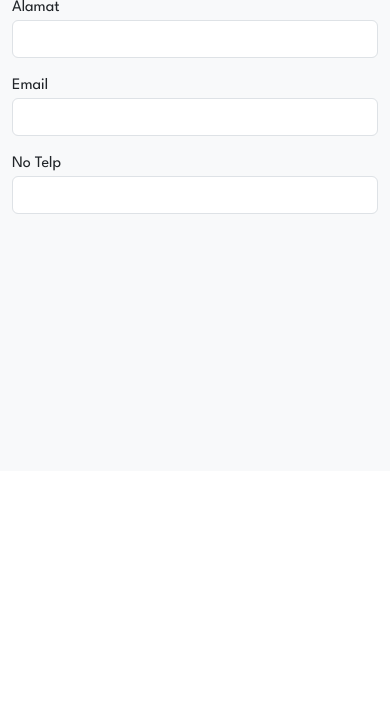
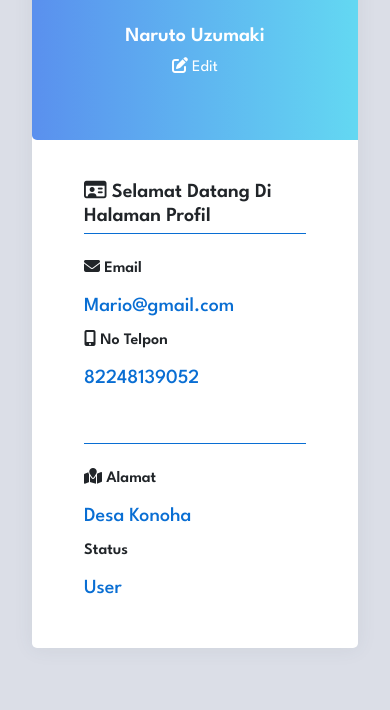
Before and after one commit to Moleen/ZallRentCar, a Flask app: template templates/main/profil.html in a window 390 px wide. Shown: the part 373-1083 px from the top of the page. Before the commit the page ends 587 px from the top, so only its background shows below. Run offline with Flask 3, Linux system fonts and the light colour scheme; the template is opened without the code that fills it, so the values that code supplies are empty; some libraries are stand-ins or nearby versions.

Commit message:
Tampilan Profil

```diff
--- /dev/null
+++ b/static/css/main/profil.css
@@ -0,0 +1,110 @@
+body {
+    background-color: #dbdee7;
+}
+
+.padding {
+    padding: 2rem !important; /* Ubah padding menjadi lebih kecil */
+}
+
+.user-card-full {
+    overflow: hidden;
+}
+
+.card {
+    border-radius: 5px;
+    -webkit-box-shadow: 0 1px 20px 0 rgba(69, 90, 100, 0.08);
+    box-shadow: 0 1px 20px 0 rgba(69, 90, 100, 0.08);
+    border: none;
+    margin-bottom: 30px;
+}
+
+.m-r-0 {
+    margin-right: 0px;
+}
+
+.m-l-0 {
+    margin-left: 0px;
+}
+
+.user-card-full .user-profile {
+    border-radius: 5px 0 0 5px;
+}
+
+.bg-c-lite-green {
+    background: linear-gradient(to right, #5a90ee, #63d8f2);
+}
+
+.user-profile {
+    padding: 20px 0;
+}
+
+.card-block {
+    padding: 1.25rem;
+}
+
+.m-b-25 {
+    margin-bottom: 25px;
+}
+
+.img-radius {
+    border-radius: 5px;
+    width: 200px; /* Kurangi ukuran lebar gambar */
+    height: 200px; /* Kurangi ukuran tinggi gambar */
+}
+
+h6 {
+    font-size: 20px; /* Perbesar ukuran font */
+}
+
+.card .card-block p {
+    line-height: 30px; /* Sesuaikan line-height */
+}
+
+@media only screen and (min-width: 1400px) {
+    p {
+        font-size: 18px; /* Perbesar ukuran font untuk layar besar */
+    }
+}
+
+.card-block {
+    padding: 2.5rem; /* Perbesar padding */
+}
+
+.b-b-default {
+    border-bottom: 1px solid #096ed3;
+}
+
+.m-b-20 {
+    margin-bottom: 20px;
+}
+
+.p-b-5 {
+    padding-bottom: 5px !important;
+}
+
+.m-b-10 {
+    margin-bottom: 10px;
+}
+
+.text-muted {
+    color: #096ed3 !important;
+}
+
+.f-w-600 {
+    font-weight: 600;
+}
+
+.m-t-40 {
+    margin-top: 40px;
+}
+
+.user-card-full .social-link li {
+    display: inline-block;
+}
+
+.user-card-full .social-link li a {
+    font-size: 20px;
+    margin: 0 10px 0 0;
+    -webkit-transition: all 0.3s ease-in-out;
+    transition: all 0.3s ease-in-out;
+}
--- a/templates/main/profil.html
+++ b/templates/main/profil.html
@@ -1,46 +1,73 @@
 {% extends 'main/main_layout.html' %}
 
-{% block js %}
-<script src="{{ url_for('static', filename='js/main/profile.js') }}"></script>
-
+{% block title %}
+| Setting
 {% endblock %}
 
-{% block title %}
-    | Setting
+{% block css %}
+<link rel="stylesheet" href="{{ url_for('static', filename='css/main/profil.css') }}">
 {% endblock %}
 
 {% block content %}
-<section style="margin-top: 10rem;">
+<div class="page-content page-container" id="page-content">
+    <div class="padding">
+        <div class="row d-flex justify-content-center">
+            <div class="col-xl-12 col-md-12">
+                <div class="card user-card-full">
+                    <div class="row m-l-0 m-r-0">
+                        <div class="col-sm-4 bg-c-lite-green user-profile">
+                            <div class="card-block text-center text-white">
+                                <div class="m-b-25">
+                                    <img src="{{ url_for('static', filename='Gambar/naruto.png') }}" class="img-radius">
+                                    <input type="file" id="fileInput" style="display:none;" accept="image/*">
+                                </div>
+                                <h6 class="f-w-600">Naruto Uzumaki</h6>
+                                <i class="mdi mdi-square-edit-outline feather icon-edit m-t-10 f-16"
+                                   id="editIcon" style="cursor:pointer;"></i>
+                                   <i class="fa-solid fa-pen-to-square"></i> Edit
+                            </div>
+                        </div>
+                        <div class="col-sm-8">
+                            <div class="card-block">
+                                <h6 class="m-b-20 p-b-5 b-b-default f-w-600">
+                                    <i class="fa-regular fa-id-card"></i> Selamat Datang Di Halaman Profil
+                                </h6>
 
-    <!-- Profile Section -->
-    <div class="container">
-        <div class="d-flex align-items-center justify-content-between bg-primary text-white rounded px-3 py-2 mb-4">
-            <img src="path_to_profile_icon.png" alt="Profile Icon" class="rounded-circle" width="50">
-            <div class="h4 mb-0">Muhammad Afgan</div>
-        </div>
+                                <div class="row">
+                                    <div class="col-sm-6">
+                                        <p class="m-b-10 f-w-600">
+                                            <i class="fa-solid fa-envelope"></i> Email
+                                        </p>
+                                        <h6 class="text-muted f-w-400">Mario@gmail.com</h6>
+                                    </div>
+                                    <div class="col-sm-6">
+                                        <p class="m-b-10 f-w-600">
+                                            <i class="fa-solid fa-mobile-screen-button"></i> No Telpon
+                                        </p>
+                                        <h6 class="text-muted f-w-400">82248139052</h6>
+                                    </div>
+                                </div>
+                                <h6 class="m-b-20 m-t-40 p-b-5 b-b-default f-w-600"></h6>
+                                <div class="row">
+                                    <div class="col-sm-6">
+                                        <p class="m-b-10 f-w-600">
+                                            <i class="fa-solid fa-map-location"></i> Alamat
+                                        </p>
+                                        <h6 class="text-muted f-w-400">Desa Konoha</h6>
+                                    </div>
 
-        <h2 class="text-center font-weight-bold mb-4">Informasi Profil</h2>
-
-        <div class="mb-3">
-            <label class="font-weight-bold">Nama Lengkap</label>
-            <input type="text" class="form-control" value="{{user_info.username}}" readonly>
-        </div>
-
-        <div class="mb-3">
-            <label class="font-weight-bold">Alamat</label>
-            <input type="text" class="form-control" value="" readonly>
-        </div>
-
-        <div class="mb-3">
-            <label class="font-weight-bold">Email</label>
-            <input type="email" class="form-control" value="{{user_info.email}}" readonly>
-        </div>
-
-        <div class="mb-3">
-            <label class="font-weight-bold">No Telp</label>
-            <input type="text" class="form-control" value="{{user_info.phone}}" readonly>
+                                    <div class="col-sm-6">
+                                        <p class="m-b-10 f-w-600">Status</p>
+                                        <h6 class="text-muted f-w-400">User</h6>
+                                    </div>
+                                </div>
+                            </div>
+                        </div>
+                    </div>
+                </div>
+            </div>
         </div>
     </div>
+</div>
 
-</section>
 {% endblock %}
```
